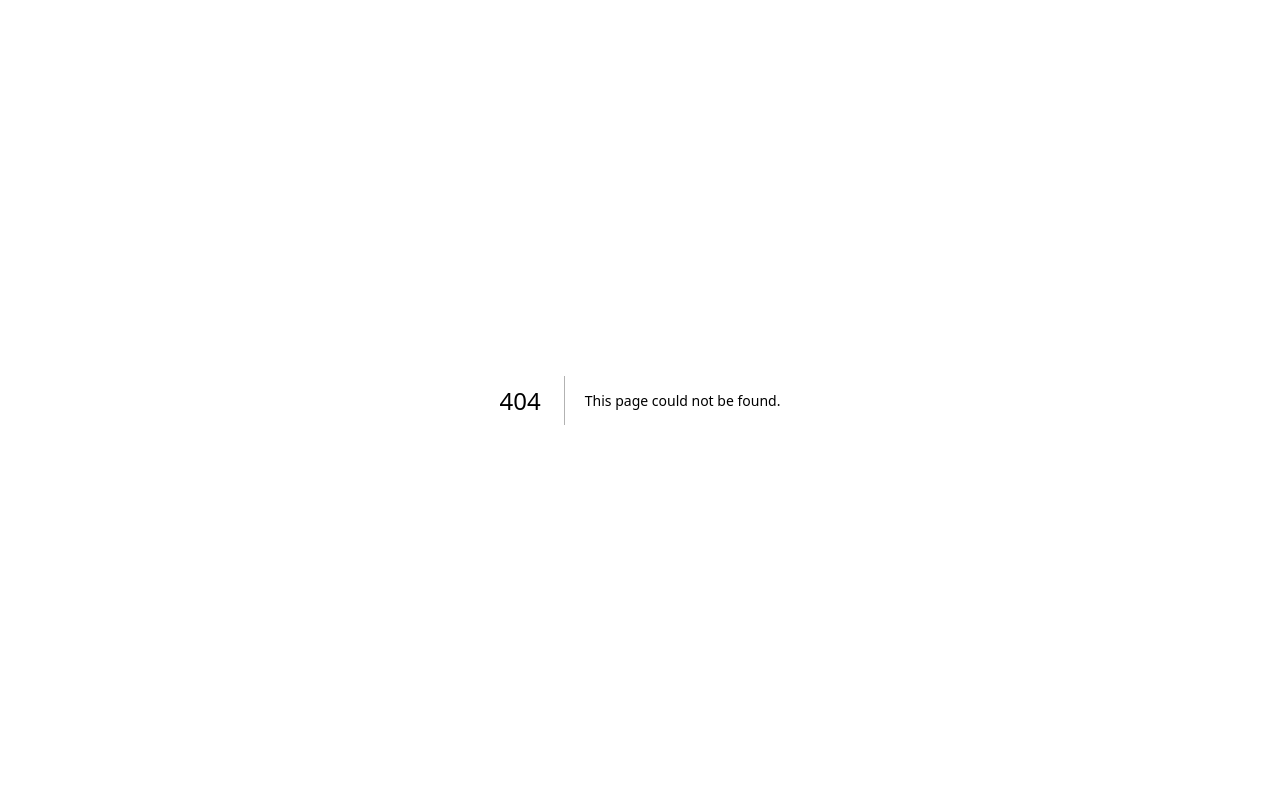
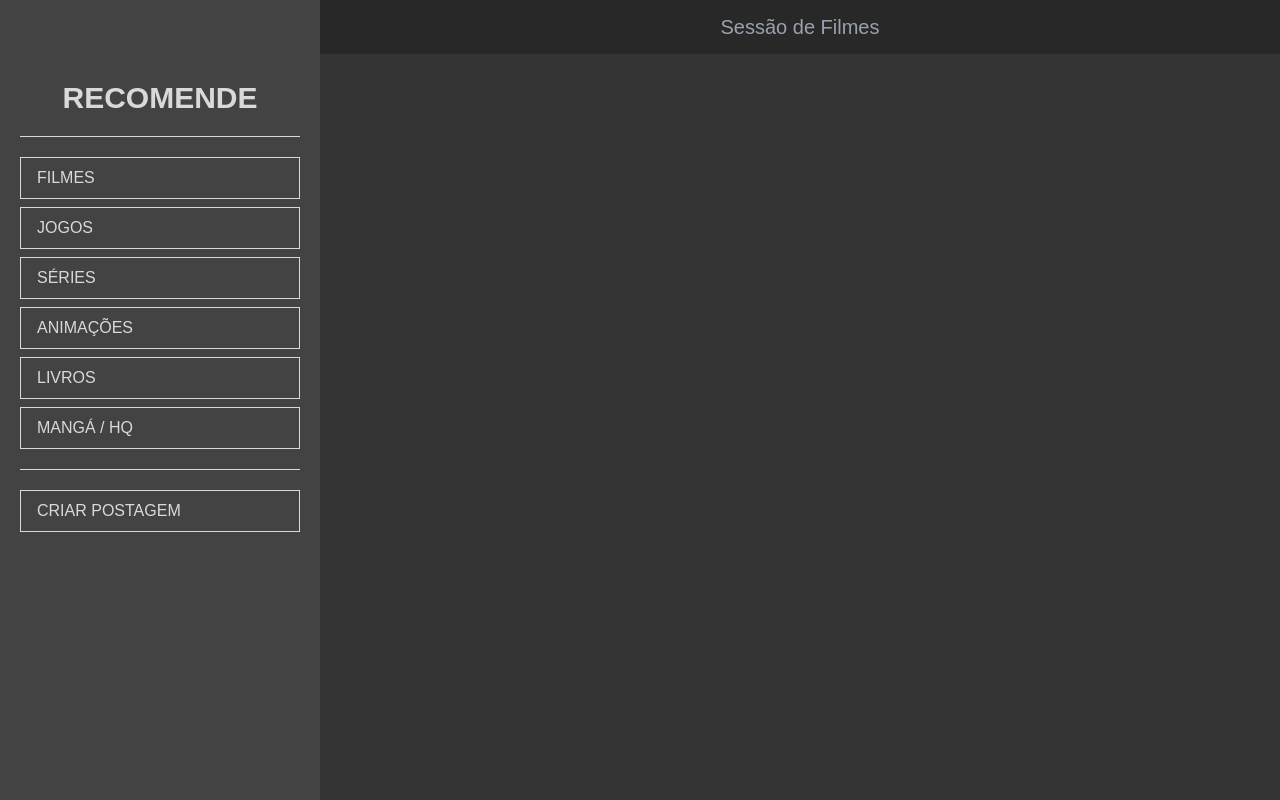
Before and after one commit to julia-alves-s/recomende-ifro, a Next.js app: page /filmes in a window 1280 px wide. Before the commit this address had no page. Built offline with nearby package versions, Linux system fonts and the light colour scheme.

Commit message:
base telas principais

```diff
--- /dev/null
+++ b/app/animacoes/page.tsx
@@ -0,0 +1,15 @@
+import BarraLateral from "@/components/BarraLateral";
+import Header from "@/components/Header";
+import Layout from "@/components/Layout";
+
+export default function testPage() {
+    return (
+        <>
+            <Layout pagina="Sessão de Animações">
+                <div>
+
+                </div>
+            </Layout>
+        </>
+    )
+}
--- /dev/null
+++ b/app/jogos/page.tsx
@@ -0,0 +1,15 @@
+import BarraLateral from "@/components/BarraLateral";
+import Header from "@/components/Header";
+import Layout from "@/components/Layout";
+
+export default function testPage() {
+    return (
+        <>
+            <Layout pagina="Sessão de Jogos">
+                <div>
+
+                </div>
+            </Layout>
+        </>
+    )
+}
--- /dev/null
+++ b/app/livros/page.tsx
@@ -0,0 +1,15 @@
+import BarraLateral from "@/components/BarraLateral";
+import Header from "@/components/Header";
+import Layout from "@/components/Layout";
+
+export default function testPage() {
+    return (
+        <>
+            <Layout pagina="Sessão de Livros">
+                <div>
+
+                </div>
+            </Layout>
+        </>
+    )
+}
--- /dev/null
+++ b/app/manga-hq/page.tsx
@@ -0,0 +1,15 @@
+import BarraLateral from "@/components/BarraLateral";
+import Header from "@/components/Header";
+import Layout from "@/components/Layout";
+
+export default function testPage() {
+    return (
+        <>
+            <Layout pagina="Sessão de Mangá/HQ">
+                <div>
+
+                </div>
+            </Layout>
+        </>
+    )
+}
--- /dev/null
+++ b/app/series/page.tsx
@@ -0,0 +1,15 @@
+import BarraLateral from "@/components/BarraLateral";
+import Header from "@/components/Header";
+import Layout from "@/components/Layout";
+
+export default function testPage() {
+    return (
+        <>
+            <Layout pagina="Sessão de Séries">
+                <div>
+
+                </div>
+            </Layout>
+        </>
+    )
+}
--- a/components/BarraLateral.tsx
+++ b/components/BarraLateral.tsx
@@ -11,30 +11,30 @@ export default function BarraLateral() {
                 </div>
                 <div className="border-t m-5">
                     <div className="flex flex-col pt-5 gap-2">
-                        <Link href={`/`} className="flex items-center border p-2">
+                        <Link href={`/filmes`} className="flex items-center border p-2">
                             <p className="ml-2">FILMES</p>
                         </Link>
-                        <Link href={`/`} className="flex items-center border p-2">
+                        <Link href={`/jogos`} className="flex items-center border p-2">
                             <p className="ml-2">JOGOS</p>
                         </Link>
-                        <Link href={`/`} className="flex items-center border p-2">
+                        <Link href={`/series`} className="flex items-center border p-2">
                             <p className="ml-2">SÉRIES</p>
                         </Link>
-                        <Link href={`/`} className="flex items-center border p-2">
+                        <Link href={`/animacoes`} className="flex items-center border p-2">
                             <p className="ml-2">ANIMAÇÕES</p>
                         </Link>
-                        <Link href={`/`} className="flex items-center border p-2">
+                        <Link href={`/livros`} className="flex items-center border p-2">
                             <p className="ml-2">LIVROS</p>
                         </Link>
-                        <Link href={`/`} className="flex items-center border p-2">
+                        <Link href={`/manga-hq`} className="flex items-center border p-2">
                             <p className="ml-2">MANGÁ / HQ</p>
                         </Link>
                     </div>
                 </div>
                 <div className="border-t m-5">
-                    <Link href={`/`} className="flex items-center border p-2 mt-5">
+                    <button className="flex items-center border p-2 mt-5 w-full" id="criar-post">
                         <p className="ml-2">CRIAR POSTAGEM</p>
-                    </Link>
+                    </button>
                 </div>
             </div>
         </div>
--- a/components/Layout.tsx
+++ b/components/Layout.tsx
@@ -12,7 +12,7 @@ export default function Layout({ pagina, children }: LayoutProps) {
             <BarraLateral />
             <div className="flex flex-col flex-1 overflow-hidden">
                 <Header pagina={pagina} />
-                <main className="flex-1 overflow-y-auto">
+                <main className="flex-1 overflow-y-auto bg-[#353535]">
                     {children}
                 </main>
             </div>
```
Also changed, not shown: app/filmes/page.tsx (renamed from app/teste/page.tsx).
